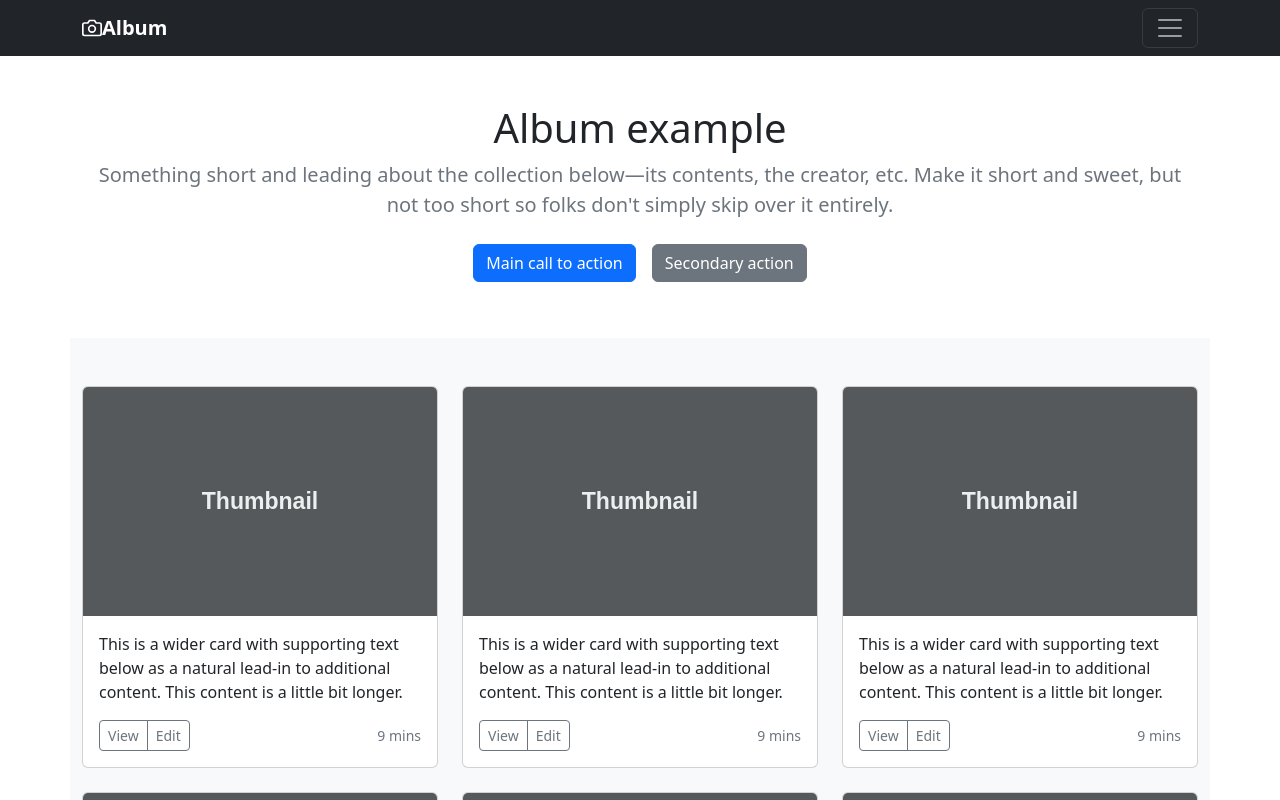
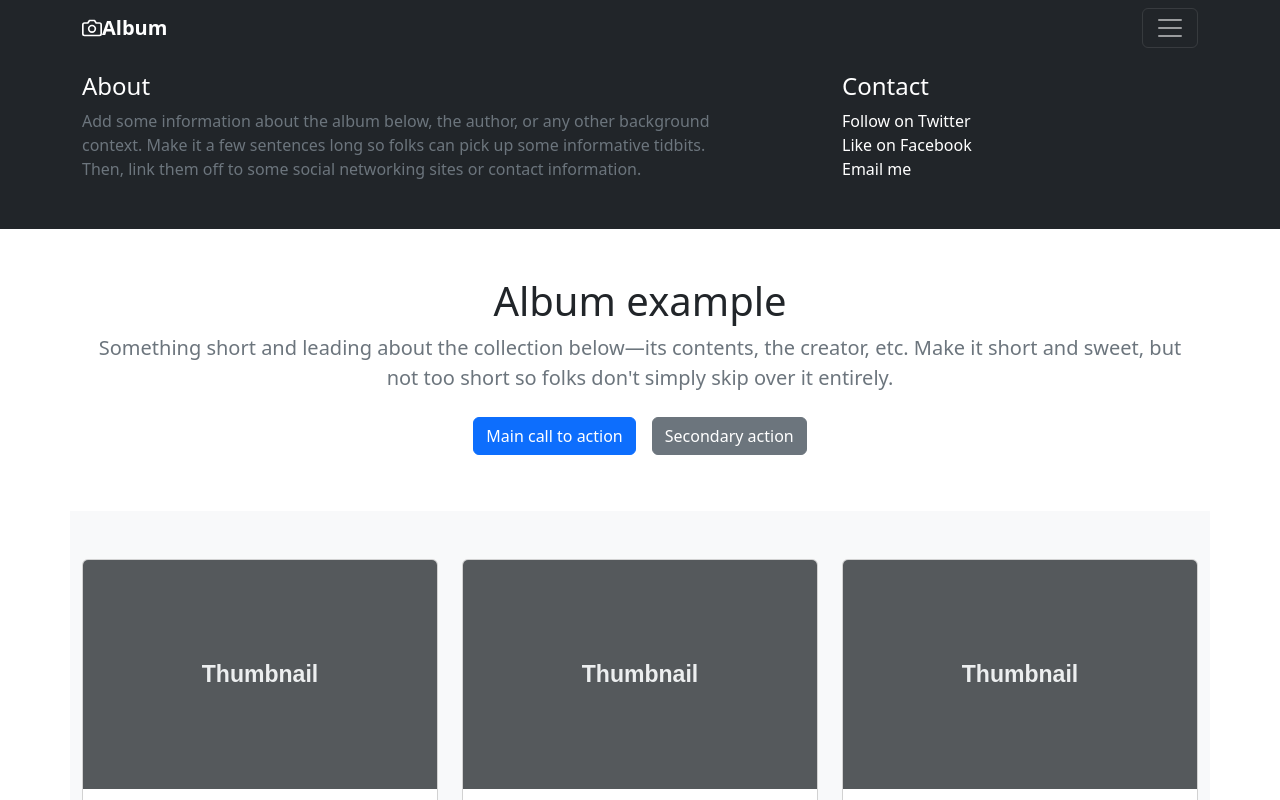
Before and after one commit to chauquanmobcec/next-sass-typescript, a Next.js app: page / in a window 1280 px wide. Shown: the top 800 px of the page. Built offline with nearby package versions, Linux system fonts and the light colour scheme.

Commit message:
adđ transiton header

```diff
--- a/pages/components/Header.tsx
+++ b/pages/components/Header.tsx
@@ -23,7 +23,7 @@ const Header = (props: Props) => {
                             <strong>Album</strong>
                         </a>
                         <button
-                            className="navbar-toggler collapsed"
+                            className="navbar-toggler"
                             type="button"
                             data-bs-toggle="collapse"
                             data-bs-target="#navbarsExample01"
@@ -36,7 +36,7 @@ const Header = (props: Props) => {
                     </div>
 
                     <div className="container">
-                        <div className="collapse navbar-collapse" id="navbarsExample01">
+                        <div className={`navbar-collapse ${styles.transition_5}`} id="navbarsExample01">
                             <div className="row">
                                 <div className="col-sm-8 col-md-7 py-4">
                                     <h4 className="text-white">About</h4>
--- a/styles/Header.module.scss
+++ b/styles/Header.module.scss
@@ -2,4 +2,7 @@
   a {
     text-decoration: none;
   }
+  .transition_5{
+    transition: 0.5s;
+  }
 }
```
